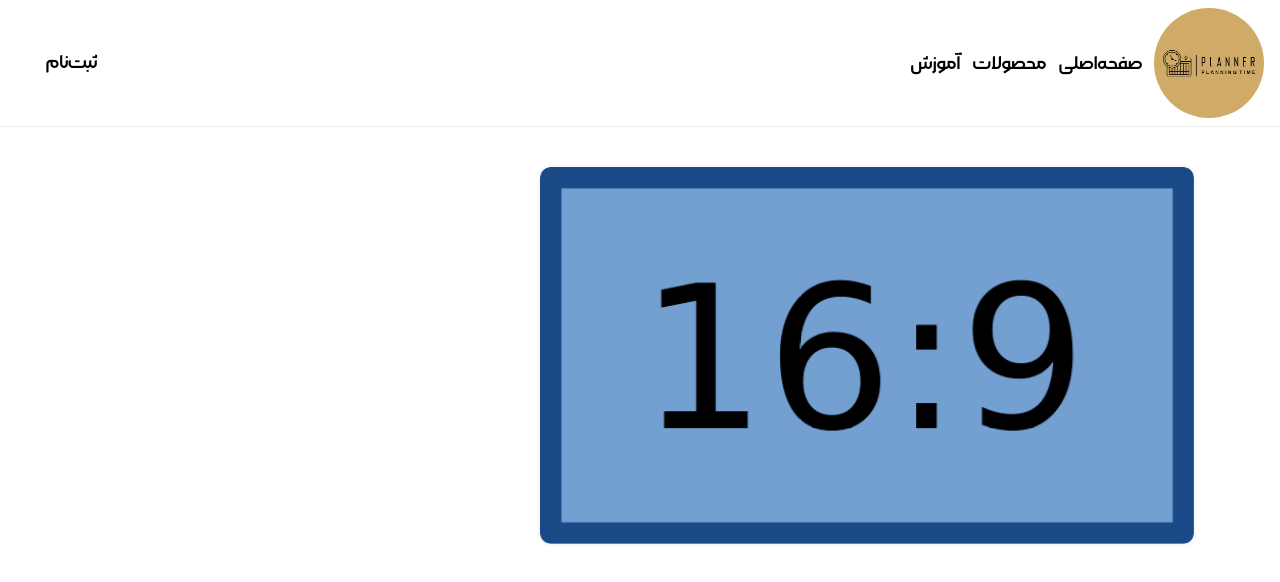
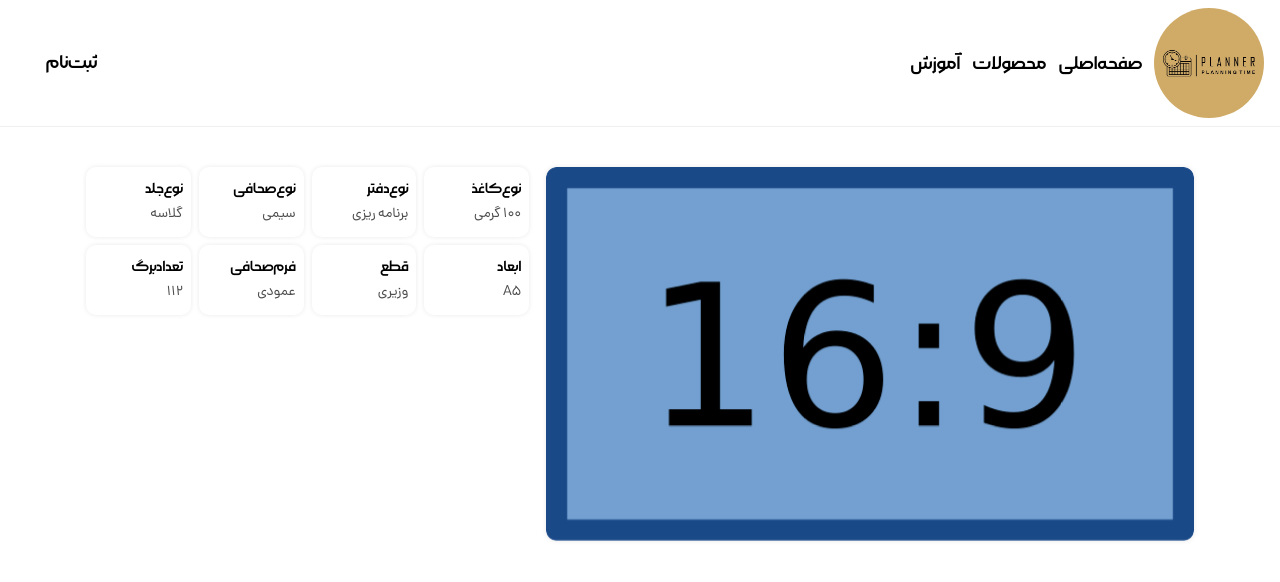
Before and after one commit to golsh1d/online-planner, a React (Create React App) app: page /product in a window 1280 px wide. Shown: the top 582 px of the page. Built offline with nearby package versions, Linux system fonts and the light colour scheme; some icons are missing.

Commit message:
create responsive technical detail section

```diff
--- a/src/Components/Slider/Slider.css
+++ b/src/Components/Slider/Slider.css
@@ -23,6 +23,7 @@
     width: 100%;
     height: 100%;
     object-fit: contain;
+    border-radius: 10px;
 }
 
 .Slider-container-sm{
@@ -39,6 +40,8 @@
     display: block;
     width: 100%;
     height: 87%;
+    border-radius: 10px;
+    object-fit: fill;
 }
 
 @media screen and (max-width: 768px){
--- a/src/Components/productScrollbar/ProductScrollBar.css
+++ b/src/Components/productScrollbar/ProductScrollBar.css
@@ -26,5 +26,5 @@ body {
     display: block;
     width: 100%;
     height: 100%;
-    object-fit: cover;
+    object-fit: fill;
 }
--- /dev/null
+++ b/src/Components/techDetail/TechDetail.css
@@ -0,0 +1,48 @@
+.TechDetail-container{
+    width: 100%;
+    border-radius: 10px;
+    box-shadow: 0px 0px 5px 0px #eaeaea;
+}
+
+.TechDetail-title {
+    font-family: morabba-medium;
+    letter-spacing: -0.025em;
+    word-spacing: -0.1em;
+}
+
+.TechDetail-des {
+    margin-top: 5px;
+    font-family: Dana-regular;
+    word-spacing: -0.1em;
+    color: #4c4c4c;
+}
+
+@media screen and (max-width: 768px) {
+    .TechDetail-container-max-768 {
+        padding: 8px;
+        height: min-content;
+    }
+    .TechDetail-title-max-768 {
+        font-size: 14px;
+    }
+    .TechDetail-des-max-768 {
+        font-size: 12px;
+    }
+}
+
+@media screen and (min-width: 768px) {
+    .TechDetail-container-min-768 {
+        height: 70px;
+        padding: 8px;
+        display: flex;
+        flex-direction: column;
+        justify-content: center;
+        align-items: flex-start;
+    }
+    .TechDetail-title-min-768 {
+        font-size: 16px;
+    }
+    .TechDetail-des-min-768 {
+        font-size: 14px;
+    }
+}
--- /dev/null
+++ b/src/Components/techDetail/TechDetail.js
@@ -0,0 +1,15 @@
+import React from "react";
+import "./TechDetail.css";
+
+export default function TechDetail({ title, des }) {
+  return (
+    <div className="TechDetail-container TechDetail-container-max-768 TechDetail-container-min-768">
+      <div className="TechDetail-title TechDetail-title-max-768 TechDetail-title-min-768">
+        {title}
+      </div>
+      <div className="TechDetail-des TechDetail-des-max-768 TechDetail-des-min-768">
+        {des}
+      </div>
+    </div>
+  );
+}
--- a/src/Pages/Product/Product.css
+++ b/src/Pages/Product/Product.css
@@ -10,6 +10,12 @@
 
 }
 
+.Product-tech-detail-container{
+    width: 100%;
+    display: grid;
+    gap: 8px;
+}
+
 @media screen and (max-width: 768px){
     .Product-container-max-768{
         margin-top: 20px;
@@ -17,10 +23,14 @@
     }
     .Product-img-slider-max-768{
         width: 100%;
+        height: 250px;
     }
-    .Product-detail-container{
+    .Product-detail-container-max-768{
         width: 100%;
         margin-top: 20px;
+    }
+    .Product-tech-detail-container-max-768{
+        grid-template-columns: 1fr 1fr;
     }
 }
 
@@ -32,15 +42,19 @@
         justify-content: space-between;
     }
     .Product-img-slider-min-768{
-        width: 59%;
+        width: 58.5%;
+        height: auto;
     }
-    .Product-detail-container{
+    .Product-detail-container-min-768{
         width: 40%;
+    }
+    .Product-tech-detail-container-min-768{
+        grid-template-columns: 1fr 1fr 1fr;
     }
 }
 
-@media screen and (min-width: 1024px) {}
-
-@media screen and (min-width: 1280px) {}
-
-@media screen and (min-width: 1920px) {}
+@media screen and (min-width: 1280px) {
+    .Product-tech-detail-container-min-1280{
+        grid-template-columns: 1fr 1fr 1fr 1fr;
+    }
+}
--- a/src/Pages/Product/Product.js
+++ b/src/Pages/Product/Product.js
@@ -1,9 +1,22 @@
 import React from "react";
+import { useState } from "react";
 import "./Product.css";
 import NavBar from "../../Components/navbar/NavBar";
 import ProductScrollBar from "../../Components/productScrollbar/ProductScrollBar";
+import TechDetail from "../../Components/techDetail/TechDetail";
 
 export default function Product() {
+  const [techDetails, setTechDetails] = useState([
+    { id: 1, title: "نوع کاغذ", des: "100 گرمی" },
+    { id: 2, title: "نوع دفتر", des: "برنامه ریزی" },
+    { id: 3, title: "نوع صحافی", des: "سیمی" },
+    { id: 4, title: "نوع جلد", des: "گلاسه" },
+    { id: 5, title: "ابعاد", des: "A5" },
+    { id: 6, title: "قطع", des: "وزیری" },
+    { id: 7, title: "فرم صحافی", des: "عمودی" },
+    { id: 8, title: "تعداد برگ", des: "112" },
+  ]);
+
   return (
     <>
       <NavBar />
@@ -12,7 +25,13 @@ export default function Product() {
           <div className="Product-img-slider Product-img-slider-max-768 Product-img-slider-min-768">
             <ProductScrollBar />
           </div>
-          <div className="Product-detail-container"></div>
+          <div className="Product-detail-container Product-detail-container-max-768 Product-detail-container-min-768">
+            <div className="Product-tech-detail-container Product-tech-detail-container-max-768 Product-tech-detail-container-min-768 Product-tech-detail-container-min-1280">
+              {techDetails.map((detail) => (
+                <TechDetail {...detail} key={detail.id}/>
+              ))}
+            </div>
+          </div>
         </div>
       </section>
     </>
```
